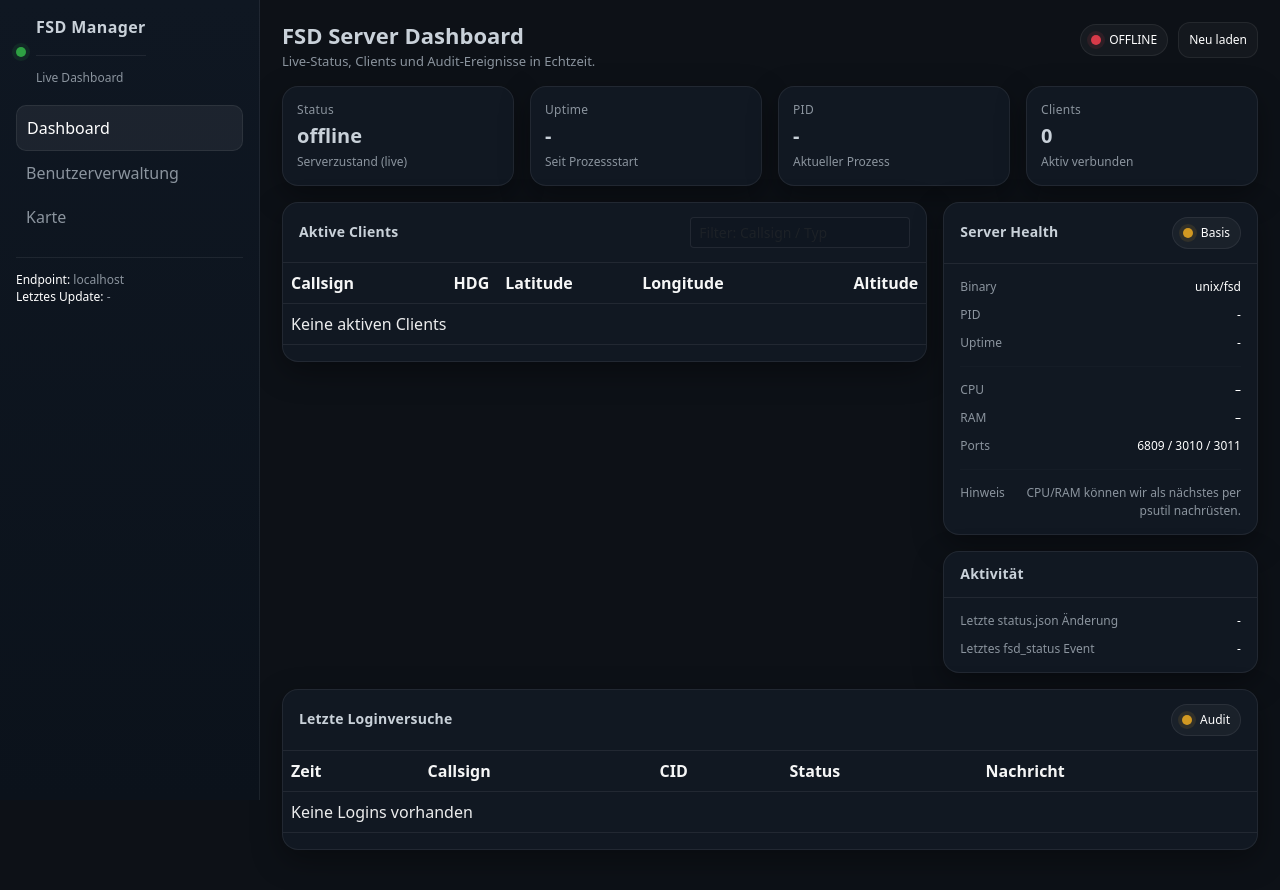
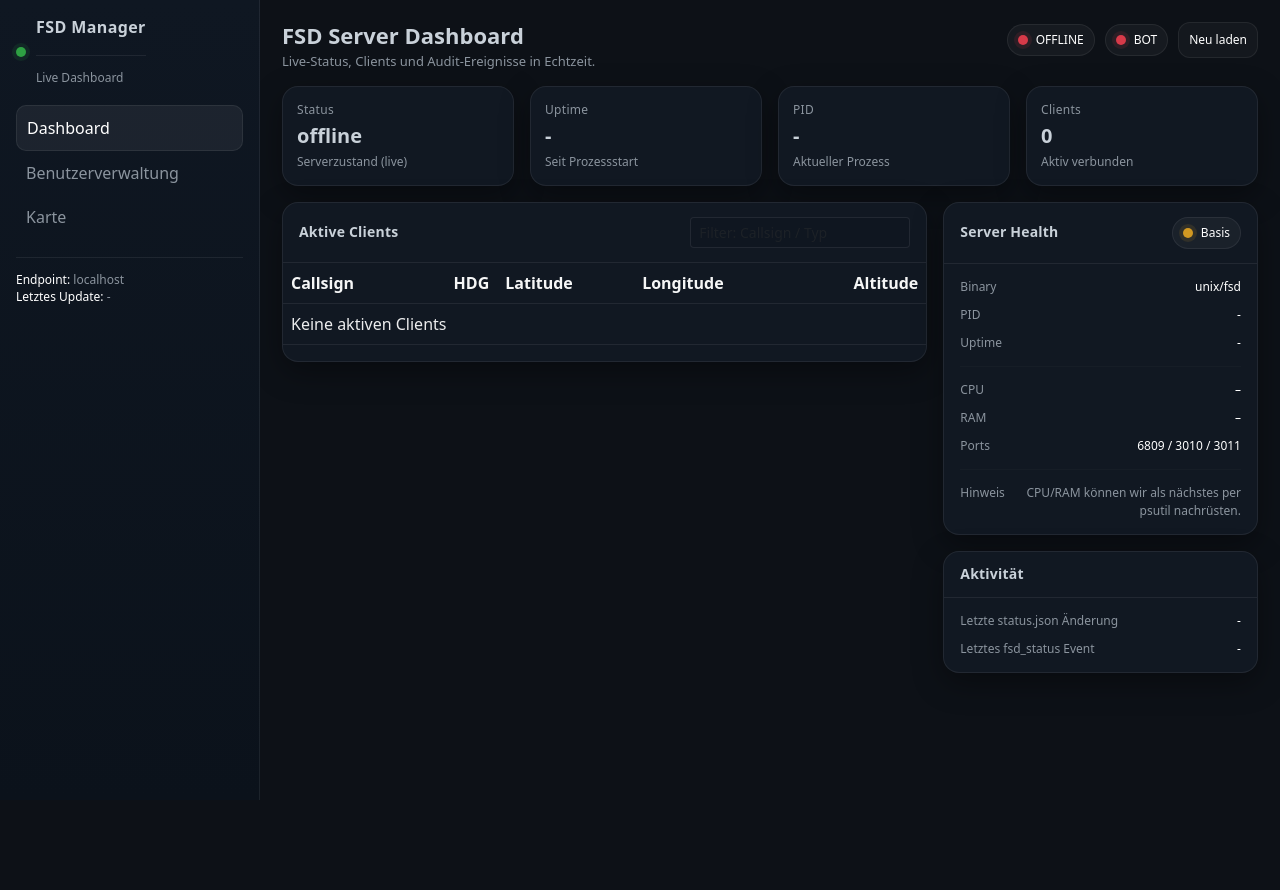
Before and after one commit to cedric1982/fsd, a Flask app: page / in a window 1280 px wide. After the commit the page ends 800 px from the top, so only its background shows below. Run offline with Flask 3, Linux system fonts and the light colour scheme; some libraries are stand-ins or nearby versions.

Commit message:
Implement bot status UI and improve live updates
Added bot status display and updated live client handling.

```diff
--- a/web/templates/index.html
+++ b/web/templates/index.html
@@ -325,6 +325,10 @@
               <span class="led" id="led"></span>
               <span id="status-badge-text">OFFLINE</span>
             </span>
+            <span class="badge-soft">
+            <span class="led" id="bot-led"></span>
+            <span id="bot-badge-text">BOT</span>
+            </span>
             <button class="btn-ghost" onclick="location.reload()">Neu laden</button>
           </div>
         </div>
@@ -436,42 +440,6 @@
           </div>
         </div>
 
-        <!-- Logins -->
-        <div class="row g-3">
-          <div class="col-12">
-            <div class="panel">
-              <div class="section-head">
-                <h2>Letzte Loginversuche</h2>
-                <div class="section-actions">
-                  <span class="badge-soft"><span class="led warn" id="audit-led"></span><span id="audit-text">Audit</span></span>
-                </div>
-              </div>
-
-              <div class="table-wrap" style="max-height: 260px;">
-                <table class="table table-darkish table-hover align-middle">
-                  <thead>
-                    <tr>
-                      <th>Zeit</th>
-                      <th>Callsign</th>
-                      <th>CID</th>
-                      <th>Status</th>
-                      <th>Nachricht</th>
-                    </tr>
-                  </thead>
-                  <tbody id="logins-body">
-                    <tr>
-                      <td colspan="5">
-                        <div class="empty">Keine Logins vorhanden</div>
-                      </td>
-                    </tr>
-                  </tbody>
-                </table>
-              </div>
-
-            </div>
-          </div>
-        </div>
-
       </div>
     </main>
   </div>
@@ -532,6 +500,25 @@
       }
     }
 
+    // Bot Status
+    function setBotUI(connected){
+    const led = document.getElementById("bot-led");
+    const text = document.getElementById("bot-badge-text");
+    text.textContent = "BOT";
+
+    if (connected) {
+      led.classList.add("ok");
+      led.classList.remove("warn");
+    } else {
+      led.classList.remove("ok");
+      led.classList.remove("warn");
+    }
+  }
+
+
+
+
+
     // State
     let lastClients = [];
     let lastLogins = [];
@@ -550,6 +537,7 @@
 
       const filtered = (clients || []).filter(c => {
         const cs = String(c.callsign || "").toLowerCase();
+        if (cs === "bot" || cs === "obs1") return false; //Bot wird nicht gezählt
         const ty = String(c.type || "").toLowerCase();
         return !q || cs.includes(q) || ty.includes(q);
       });
@@ -700,27 +688,28 @@
     });
 
       socket.on("live_clients", (payload) => {
-  if (!payload || !Array.isArray(payload.clients)) return;
-  document.getElementById("last-update-text").textContent = nowStamp();
+      if (!payload) return;
 
+      document.getElementById("last-update-text").textContent = nowStamp();
 
-  // 1) Leere Live-Updates nicht verwenden, wenn wir schon etwas anzeigen
-  if (payload.clients.length === 0 && Array.isArray(lastClients) && lastClients.length > 0) {
-    return;
-  }
+      // BOT-Status immer aktualisieren (unabhängig von clients)
+      const botConnected = !!(payload.bot && payload.bot.connected);
+      setBotUI(botConnected);
 
-  // 2) Live-Modus erst aktivieren, wenn wirklich Live-Daten da sind
-  if (payload.clients.length > 0) {
-    liveMode = true;
-  }
+      // Clients nur verarbeiten, wenn payload.clients vorhanden ist
+      if (!Array.isArray(payload.clients)) return;
 
-  // 3) Nur überschreiben, wenn es Sinn ergibt
-  if (payload.clients.length > 0 || !lastClients || lastClients.length === 0) {
-    lastClients = payload.clients;
-    renderClients(lastClients);
-    document.getElementById("kpi-clients").textContent = String(lastClients.length);
-  }
+      // Sobald wir Live-Daten bekommen, schalten wir liveMode ein – auch wenn Liste leer ist,
+      // denn "leer" ist ein valides Live-Update (z. B. nach Disconnect).
+      liveMode = true;
+
+      lastClients = payload.clients;
+      renderClients(lastClients);
+
+      // KPI wird in renderClients gesetzt, aber falls du es redundant behalten willst:
+      // document.getElementById("kpi-clients").textContent = String(lastClients.length);
 });
+
 
   </script>
 
```
